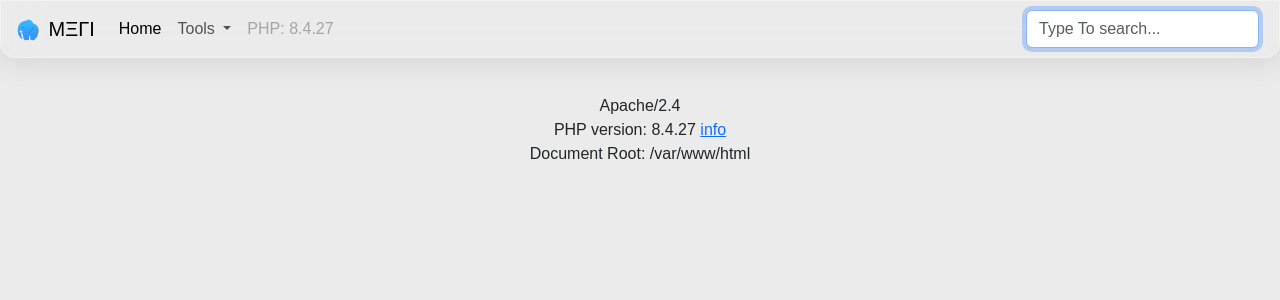
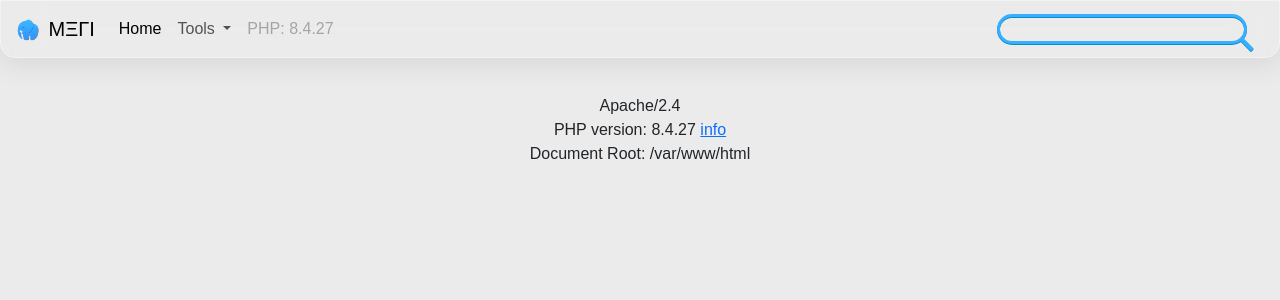
Before and after one commit to metidev/Beautiful-xampp, a PHP site: page / in a window 1280 px wide. Shown: the top 300 px of the page. Run offline with PHP 8.4, Linux system fonts and the light colour scheme.

Commit message:
add new style

```diff
--- a/bootstrap-5.3.1/custom.css
+++ b/bootstrap-5.3.1/custom.css
@@ -11,7 +11,8 @@ body {
   font-family: Vazir;
   background-color: #ebebeb;
 }
-nav{
+
+nav {
   background: rgba(255, 255, 255, 0);
   border-radius: 0 0 15px 15px;
   box-shadow: 0 4px 30px rgba(0, 0, 0, 0.1);
@@ -19,6 +20,17 @@ backdrop-filter: blur(20px);
   -webkit-backdrop-filter: blur(20px);
   border: 1px solid rgba(255, 255, 255, 0.42);
 }
+
+.dropdown-menu {
+  margin-top: 8px !important;
+  background: rgba(255, 255, 255, 0.301);
+  border-radius: 0 0 15px 15px;
+  box-shadow: 0 4px 30px rgba(0, 0, 0, 0.1);
+  backdrop-filter: blur(20px);
+  -webkit-backdrop-filter: blur(20px);
+  border: 1px solid rgba(255, 255, 255, 0.42);
+}
+
 .content {
   text-align: center;
 }
@@ -28,7 +40,8 @@ border: 1px solid rgba(255, 255, 255, 0.42);
   font-weight: 500;
   display: inline-block;
 }
-.container{
+
+.container {
   margin-top: 70px;
 }
 
@@ -38,29 +51,32 @@ margin-top: 70px;
 a:hover {
   color: red;
 }
-.Directories{
+
+.Directories {
   max-width: 100%;
 }
-.Directories a{
+
+.Directories a {
   text-decoration: none;
   color: #000;
   padding: 15px 10px;
   display: inline-block;
   background: #dedede;
-box-shadow:  16px 16px 32px #bdbdbd,
+  box-shadow: 16px 16px 32px #bdbdbd,
     -16px -16px 32px #ffffff;
   border-radius: 12px;
   width: 100%;
   margin: 1rem;
   transition: all .3s ease;
 }
-.Directories a:focus,.Directories a:hover{
-border-radius: 12px;
+
+.Directories a:focus, .Directories a:hover {
   background: linear-gradient(145deg, #c8c8c8, #eeeeee);
-box-shadow:  16px 16px 32px #bdbdbd,
-           -16px -16px 32px #ffffff;
+  box-shadow: 2px 2px 10px #bdbdbd,
+    -2px -2px 10px #ffffff;
 }
-.Directories a span{
+
+.Directories a span {
   display: inline-block;
   background-color: #444;
   color: #fff;
@@ -74,3 +90,68 @@ float: left;
   margin-bottom: -4px;
   font-size: 21px;
 }
+
+
+
+
+/* search box style */
+
+.flexbox {
+  width: 100%;
+  height: 100%;
+  display: flex;
+  justify-content: center;
+  align-items: center;
+}
+
+.search {
+  margin-right: 20px;
+}
+
+
+
+.search>div {
+  display: inline-block;
+  position: relative;
+  filter: drop-shadow(0 1px #0091c2);
+}
+
+.search>div:after {
+  content: "";
+  background: #39ADFF;
+  width: 4px;
+  height: 15px;
+  position: absolute;
+  top: 23px;
+  right: -2px;
+  transform: rotate(135deg);
+}
+
+.search>div>input {
+  color: #39ADFF;
+  font-size: 16px;
+  font-family: sans-serif;
+  background: transparent;
+  width: 30px;
+  height: 30px;
+  padding: 10px;
+  border: solid 3px #39ADFF;
+  outline: none;
+  border-radius: 35px;
+  transition: width 0.5s;
+}
+
+.search>div>input::placeholder {
+  color: #424242;
+  opacity: 0;
+  transition: opacity 150ms ease-out;
+}
+
+.search>div>input:focus::placeholder {
+  opacity: 1;
+}
+
+.search>div>input:focus,
+.search>div>input:not(:placeholder-shown) {
+  width: 250px;
+}
--- a/index.php
+++ b/index.php
@@ -33,7 +33,7 @@ function stringToColor($string)
     <script src="bootstrap-5.3.1/js.js" type="text/javascript"></script>
     <link rel="icon" href="bootstrap-5.3.1/favicon-1.png" type="image/png">
     <style>
-  *{
+    * {
         font-family: sans-serif;
     }
     </style>
@@ -42,13 +42,15 @@ function stringToColor($string)
 <body>
     <nav class="navbar navbar-expand-lg fixed-top">
         <div class="container-fluid">
-      <a class="navbar-brand" href="#">
-        <img src="bootstrap-5.3.1/favicon.png" alt="Logo" width="30" height="24" class="d-inline-block align-text-top">
+            <a class="navbar-brand" href="https://github.com/metidev" target="_blank">
+                <img src="bootstrap-5.3.1/favicon.png" alt="Logo" width="30" height="24"
+                    class="d-inline-block align-text-top">
                 <strong>MΞΓI</strong>
             </a>
 
-      <button class="navbar-toggler" type="button" data-bs-toggle="collapse" data-bs-target="#navbarSupportedContent"
-        aria-controls="navbarSupportedContent" aria-expanded="false" aria-label="Toggle navigation">
+            <button class="navbar-toggler" type="button" data-bs-toggle="collapse"
+                data-bs-target="#navbarSupportedContent" aria-controls="navbarSupportedContent" aria-expanded="false"
+                aria-label="Toggle navigation">
                 <span class="navbar-toggler-icon"></span>
             </button>
             <div class="collapse navbar-collapse" id="navbarSupportedContent">
@@ -57,17 +59,14 @@ function stringToColor($string)
                         <a class="nav-link active" aria-current="page" href="http://localhost">Home</a>
                     </li>
                     <li class="nav-item dropdown">
-            <a class="nav-link dropdown-toggle" href="#" role="button" data-bs-toggle="dropdown" aria-expanded="false">
+                        <a class="nav-link dropdown-toggle" href="#" role="button" data-bs-toggle="dropdown"
+                            aria-expanded="false">
                             Tools
                         </a>
                         <ul class="dropdown-menu">
                             <li><a class="dropdown-item" href="http://localhost/phpmyadmin/">PhpMyAdmin</a></li>
                             <li><a class="dropdown-item" href="http://localhost/?q=info">PHP Info</a></li>
-              <li>
-                <hr class="dropdown-divider">
-              </li>
-              <li><a class="dropdown-item" href="http://localhost/redis/?overview">Redis WA</a></li>
-              <li><a class="dropdown-item" href="http://localhost/memcached/">Memecached WA</a></li>
+
                         </ul>
                     </li>
                     <li class="nav-item">
@@ -78,8 +77,17 @@ function stringToColor($string)
 
                 </ul>
                 <form class="d-flex" role="search">
-          <input class="form-control me-2 search" tabindex="1" type="text" id="search" placeholder="Type To search..."
-            aria-label="Search">
+                    <!-- <input class="form-control me-2 search" tabindex="1" type="text" id="search"
+                        placeholder="Type To search..." aria-label="Search"> -->
+
+                    <div class="flexbox">
+                        <div class="search">
+                            <div>
+                                <input tabindex="1" type="text" id="search" type="text" placeholder="Search . . ." required>
+                            </div>
+                        </div>
+                    </div>
+            </div>
             </form>
         </div>
         </div>
@@ -102,7 +110,7 @@ function stringToColor($string)
             continue;
           }
           $FirstChar = strtoupper(substr($Dir, 0, 1));
-          echo '<div class="col-md-4"><a href="http://' . $DomainPostFix . '/' . basename($Dir) . '"><span style="background-color:' . stringToColor(strtolower($FirstChar)) . '">' . $FirstChar . '</span>' . basename($Dir) . '</a></div>';
+          echo '<div class="col-md-4"><a href="http://' . $DomainPostFix . '/' . basename($Dir) . '"><span style="background: linear-gradient(90deg, ' . stringToColor(strtolower($FirstChar)). '7d' . ' 0%, ' . stringToColor(strtolower($FirstChar)) . ' 50%, rgba(0, 0, 0, 0) 99%);">' . $FirstChar . '</span>' . basename($Dir) . '</a></div>';
         }
         ?>
             </div>
```
Lines whose indentation alone changed are shown as unchanged.
